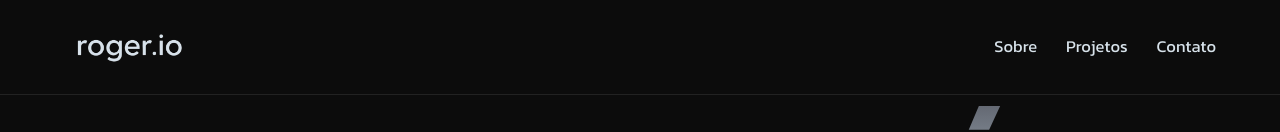
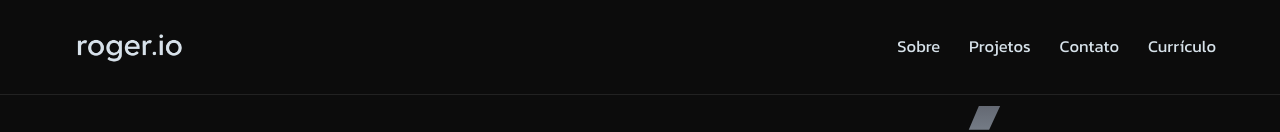
Before and after one commit to rogeriocaetanojr/portfolio-rogerio, a React (Vite) app: page / in a window 1280 px wide. Shown: the top 132 px of the page. Built offline with nearby package versions, Linux system fonts and the light colour scheme.

Commit message:
feat: adiciona link de currículo na navegação

```diff
--- a/src/components/Header.jsx
+++ b/src/components/Header.jsx
@@ -31,6 +31,7 @@ export function Header() {
         <a href="#sobre">Sobre</a>
         <a href="#projetos">Projetos</a>
         <a href="#contato">Contato</a>
+        <a href={`${import.meta.env.BASE_URL}CV - Rogério Caetano.pdf`} target="_blank" rel="noopener noreferrer">Currículo</a>
       </div>
 
       {/* Botão hambúrguer (mobile) */}
@@ -72,6 +73,7 @@ export function Header() {
           <a href="#sobre" onClick={handleLinkClick} className="header-mobile-link">Sobre</a>
           <a href="#projetos" onClick={handleLinkClick} className="header-mobile-link">Projetos</a>
           <a href="#contato" onClick={handleLinkClick} className="header-mobile-link">Contato</a>
+          <a href={`${import.meta.env.BASE_URL}CV - Rogério Caetano.pdf`} target="_blank" rel="noopener noreferrer" onClick={handleLinkClick} className="header-mobile-link">Currículo</a>
         </div>
       )}
     </nav>
```
Also changed, not shown: 1 other file (tests, documents, lock files or other folders).
